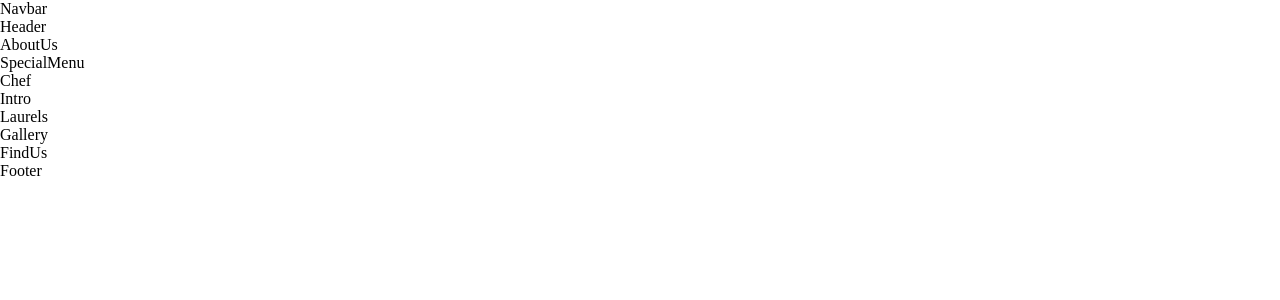
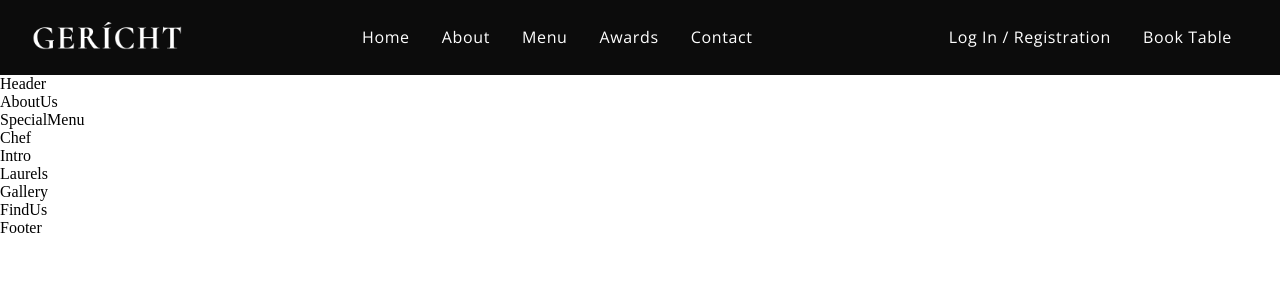
Before and after one commit to ctseng07/react-restaurant-page, a React (Create React App) app: page / in a window 1280 px wide. Shown: the top 300 px of the page. Built offline with nearby package versions, Linux system fonts and the light colour scheme; a web font is replaced by a local one.

Commit message:
Start designing navbar

```diff
--- a/src/components/Navbar/Navbar.css
+++ b/src/components/Navbar/Navbar.css
@@ -0,0 +1,134 @@
+.rest__navbar {
+    width: 100%;
+    display: flex;
+    justify-content: space-between;
+    align-items: center;
+    background: var(--color-black);
+
+    padding: 1rem 2rem;
+}
+
+.rest__navbar-logo {
+    display: flex;
+    justify-content: flex-start;
+    align-items: center;
+}
+
+.rest__navbar-logo img {
+    width: 150px;
+}
+
+.rest__navbar-links {
+    flex: 1;
+    display: flex;
+    justify-content: center;
+    align-items: center;
+}
+
+.rest__navbar-links_container {
+    display: flex;
+    flex-direction: row;
+    margin: 0 1rem;
+    cursor: pointer;
+}
+
+.rest__navbar-links_container p:hover {
+    color: var(--color-grey);
+}
+
+.rest__navbar-login {
+    display: flex;
+    justify-content: flex-end;
+    align-items: center;
+}
+
+.rest__navbar-login p {
+    margin: 0 1rem;
+    text-decoration: none;
+    transition: .5s ease;
+}
+
+.rest__navbar-login p:hover {
+    border-bottom: 1px solid var(--color-golden);
+}
+
+.rest__navbar-links_container p,
+.rest__navbar-login p,
+.rest__navbar-menu_container p {
+    color: #fff;
+    font-family: var(--font-alt);
+    font-weight: 400;
+    font-size: 16px;
+    line-height: 28px;
+    letter-spacing: 0.04em;
+    text-align: left;
+
+    margin: 0 1rem;
+    cursor: pointer;
+}
+
+.rest__navbar-menu {
+    margin-left: 1rem;
+
+    display: none;
+    position: relative;
+}
+
+.rest__navbar-menu svg {
+    cursor: pointer;
+}
+
+.rest__navbar-menu_container {
+    display: flex;
+    justify-content: flex-end;
+    align-items: flex-end;
+    flex-direction: column;
+    border: 1px solid white;
+    position: absolute;
+    right: 0;
+    top: 40px;
+    margin-top: 1rem;
+    min-width: 210px;
+}
+
+.rest__navbar-menu_container p {
+    margin: 1rem 0;
+}
+
+.rest__navbar-menu_container-links-sign {
+    display: none;
+}
+
+@media screen and (max-width: 1050px) {
+    .rest__navbar-links_container {
+        display: none;
+    }
+
+    .rest__navbar-menu {
+        display: flex;
+    }
+}
+
+@media screen and (max-width: 700px) {
+    .rest__navbar {
+        padding: 2rem 4rem;
+    }
+}
+
+@media screen and (max-width: 550px) {
+    .rest__navbar {
+        padding: 2rem;
+    }
+
+    .rest__navbar-sign {
+        display: none;
+    }
+
+    .rest__navbar-menu_container {
+        top: 20px;
+    }
+
+    .rest__navbar-menu_container-links-sign {
+        display: block;
+    }
+}
--- a/src/components/Navbar/Navbar.jsx
+++ b/src/components/Navbar/Navbar.jsx
@@ -1,11 +1,55 @@
-import React from 'react';
-
+import React, { useState } from 'react';
+import { RiMenu3Line, RiCloseLine } from 'react-icons/ri';
+import logo from '../../assets/gericht.png';
+// import line from '../../asset/line.png';
 import './Navbar.css';
 
-const Navbar = () => (
-  <div className='rest__navbar'>
-    Navbar
-  </div>
-);
+const Menu = () => (
+  <>
+    <p><a href="#home">Home</a></p>
+    <p><a href="#about">About</a></p>
+    <p><a href="#menu">Menu</a></p>
+    <p><a href="#awards">Awards</a></p>
+    <p><a href="#contact">Contact</a></p>
+  </>
+)
+
+const Navbar = () => {
+  const [toggleMenu, setToggleMenu] = useState(false);
+
+  return (
+    <div className='rest__navbar'>
+      <div className="rest__navbar-logo">
+        <img src={logo} alt='logo' />
+      </div>
+      <div className="rest__navbar-links">
+        <div className="rest__navbar-links_container">
+          <Menu />
+        </div>
+      </div>
+      <div className="rest__navbar-login">
+        <p>Log In / Registration</p>
+        <p>Book Table</p>
+      </div>
+      <div className="rest__navbar-menu">
+        {toggleMenu
+          ? <RiCloseLine color='#fff' size={27} onClick={() => setToggleMenu(false)} />
+          : <RiMenu3Line color='#fff' size={27} onClick={() => setToggleMenu(true)} />
+        }
+        {toggleMenu && (
+          <div className="rest__navbar-menu_container scale-up-center">
+            <div className="rest__navbar-menu_container-links">
+              <Menu />
+              <div className="rest__navbar-menu_container-links-login">
+                <p>Log In / Registration</p>
+                <p>Book Table</p>
+              </div>
+            </div>
+          </div>
+        )}
+      </div>
+    </div >
+  )
+};
 
 export default Navbar;
```
